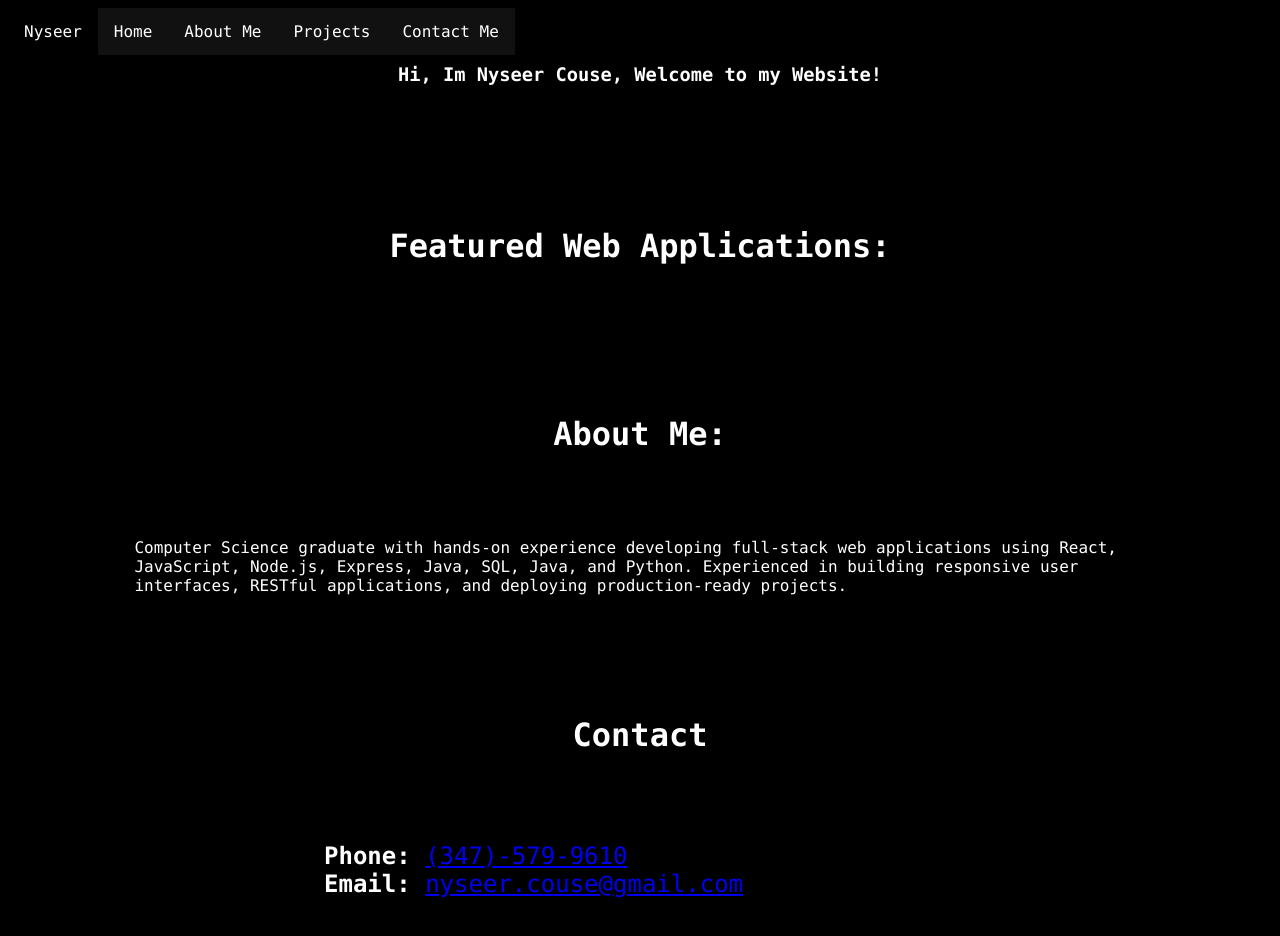
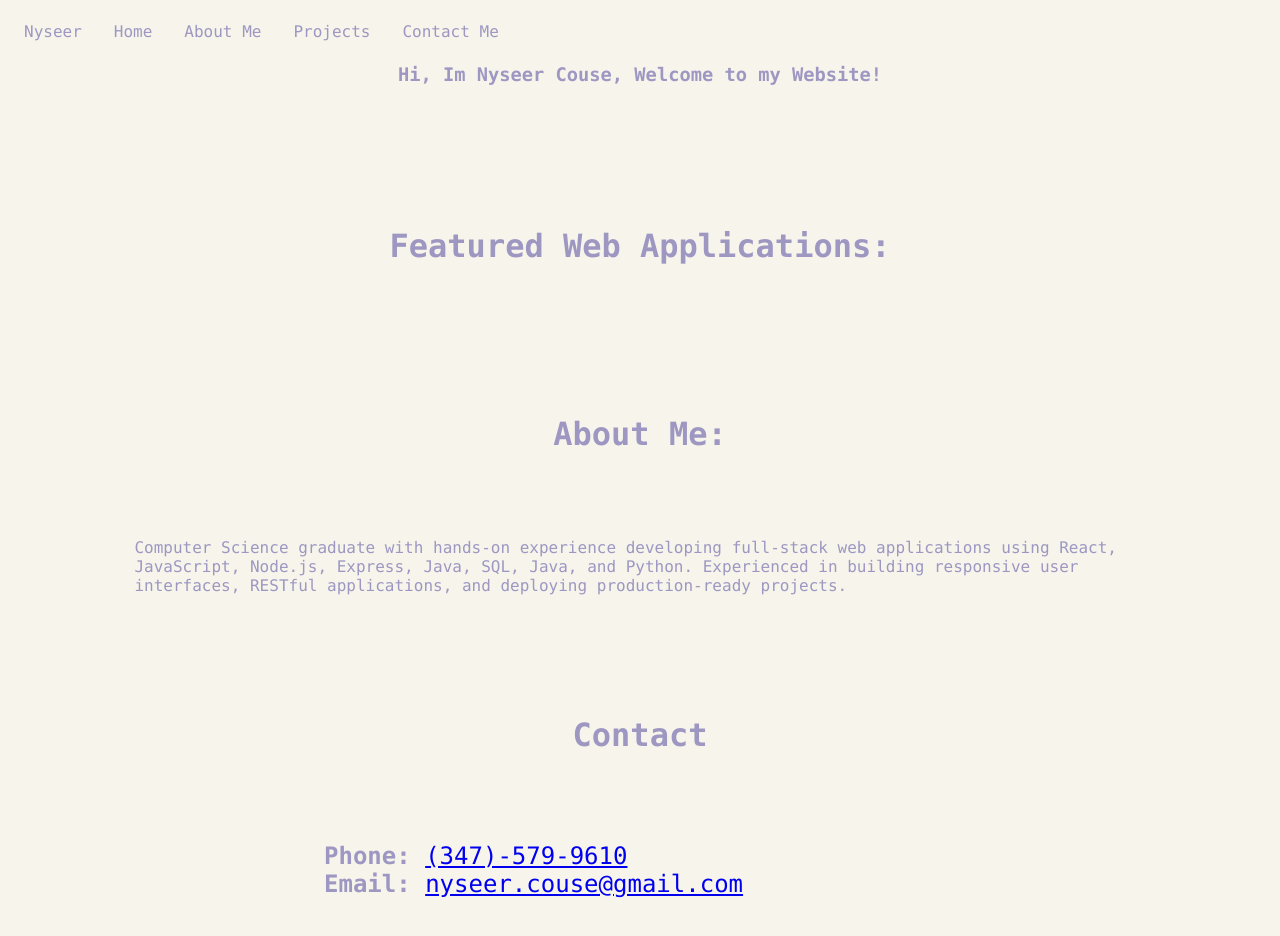
Before and after one commit to nyseer1/my-website, a Next.js app: page / in a window 1280 px wide. Shown: the top 936 px of the page. Built offline with nearby package versions, Linux system fonts and the light colour scheme.

Commit message:
initial auto light/dark mode ui

```diff
--- a/app/components/Modal.css
+++ b/app/components/Modal.css
@@ -10,14 +10,28 @@ button {
 	color: white;
 	border: none;
 	height: 3rem;
-  	font-size: 1rem;
-	position:relative;
+	font-size: 1rem;
+	position: relative;
 }
 button:hover {
 	width: 100%;
 	background-color: #333;
 	color: white;
 	border: none;
+}
+
+/* auto light mode if client(user) requests light mode */
+@media (prefers-color-scheme: light) {
+	button {
+		background-color: rgba(247, 244, 235);
+		outline-color: aquamarine;
+		color: rgb(157, 151, 194);
+	}
+	button:hover {
+		background-color: rgba(255, 254, 255);
+		color: rgb(157, 151, 194);
+		outline-color: rgb(157, 151, 194);
+	}
 }
 
 #navbarModal {
@@ -34,7 +48,6 @@ button:hover {
 	height: 100%; /* Full height */
 	overflow: auto; /* Enable scroll if needed */
 	background-color: rgb(0, 0, 0); /* Fallback color */
-	background-color: rgba(0, 0, 0, 0.4); /* Black w/ opacity */
 }
 
 /* Modal Content/Box */
--- a/app/components/Navbar.tsx
+++ b/app/components/Navbar.tsx
@@ -1,5 +1,6 @@
 import Link from "next/link"; //<a> but allows for prefetching of specified links
 import Hamburger from "./Hamburger";
+import '@/app/globals.css';
 export default function Navbar() {
 
 	//hide on screen drag (optional)
@@ -15,9 +16,9 @@ export default function Navbar() {
 	// };
 
 	return (
-		<ul id="navbar">
+		<ul id="navbar" className="adaptive">
 			<li>
-				<Link href="/" style={{ backgroundColor: "black" }}>
+				<Link href="/" className="logo">
 					Nyseer
 				</Link>
 			</li>
--- a/app/globals.css
+++ b/app/globals.css
@@ -28,12 +28,15 @@ ul li .hamburger {
 	background-color: #111111;
 }
 ul .icon {
-	width:100%;
+	width: 100%;
 	display: none;
 }
 
 ul li a:hover {
 	background-color: #333333;
+}
+.logo {
+	background-color: #111111;
 }
 
 /* Make a one column-layout instead of three-column layout */
@@ -70,7 +73,29 @@ html {
 	color: white;
 	font-family: "Lucida Console", "Courier New", monospace;
 }
+/* auto light mode if client(user) requests light mode */
+@media (prefers-color-scheme: light) {
+	html {
+		background-color: rgba(247, 244, 235);
+		color: rgb(157, 151, 194);
+	}
+	ul li a {
+		background-color: rgba(247, 244, 235);
+		outline-color: aquamarine;
+		color: rgb(157, 151, 194);
+	}
+	ul li a:hover {
+		background-color: rgba(255, 254, 255);
+		color: rgb(157, 151, 194);
+		outline-color: rgb(157, 151, 194);
+	}
+	.logo {
+		background-color: rgba(247, 244, 235);
+		color: rgb(157, 151, 194);
+	}
+}
 
+/* header and body */
 h1 {
 	padding: 2em;
 	text-align: center;
@@ -85,7 +110,6 @@ p {
 	padding-left: 10%;
 	padding-right: 10%;
 }
-
 #contact-p {
 	/* text-align: center; */
 	font-size: 1.5rem;
@@ -94,7 +118,6 @@ p {
 	/* padding-left: 35%; */
 	/* padding-right: 20%; */
 }
-
 @media (max-width: 600px) {
 	#contact-p {
 		/* text-align: center; */
--- a/app/page.tsx
+++ b/app/page.tsx
@@ -13,8 +13,8 @@ export default function HomePage() {
 		return () => window.removeEventListener("resize", updateMedia);
 	});
 	return (
-		<>
-			<div id="home">
+		<div className="adaptive">
+			<div id="home" className="adaptive">
 				<Navbar />
 				{/* test */}
 				{isDesktop ? (
@@ -58,6 +58,6 @@ export default function HomePage() {
 				<br style={{ lineHeight: 10 }} />
 			</div>
 			{/* poo */}
-		</>
+		</div>
 	);
 }
```
